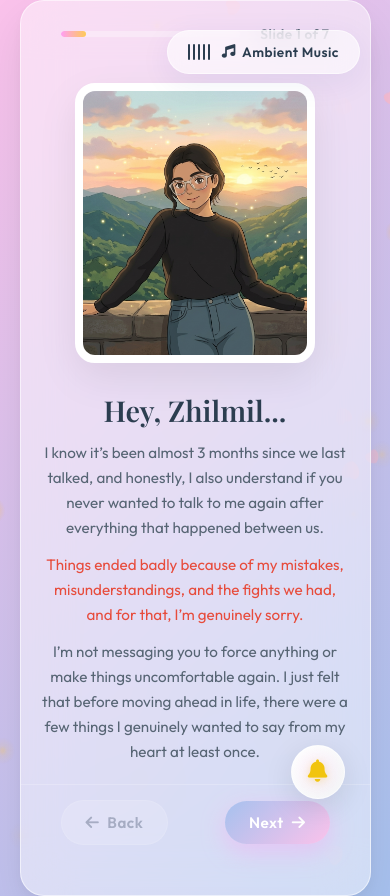
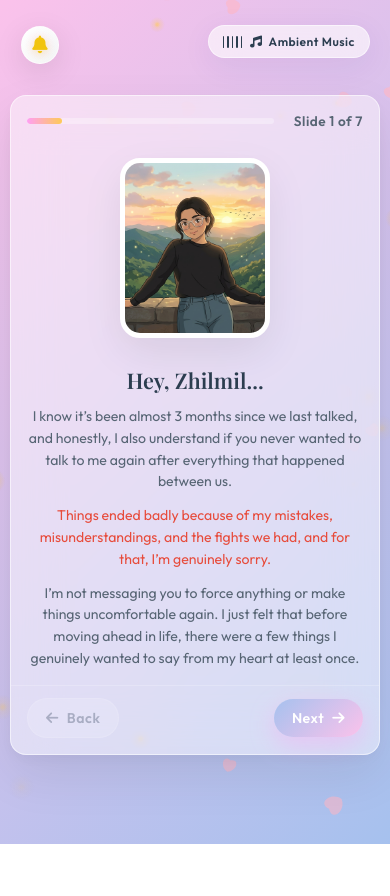
Before and after one commit to bilbobaggins7/ZHILMILs-Sorry, a plain HTML site: page index.html in a window 390 px wide. After the commit the page ends 844 px from the top, so only its background shows below. Drawn offline with nearby package versions, Linux system fonts and the light colour scheme; a web font is replaced by a local one.

Commit message:
fix: resolve mobile layout collapsing bug and ensure full responsive viewports for all slides

```diff
--- a/style.css
+++ b/style.css
@@ -703,52 +703,232 @@ body {
    Responsive Design
    ========================================================================== */
 @media (max-width: 900px) {
+  body {
+    overflow-y: auto;
+    overflow-x: hidden;
+    height: auto;
+    min-height: 100vh;
+    padding: 100px 15px 40px; /* Leave space for top fixed widgets */
+    display: flex;
+    flex-direction: column;
+    justify-content: flex-start;
+    align-items: center;
+  }
+
+  /* Audio container & Magic Bell repositioning and size matching */
+  .audio-container {
+    top: 25px;
+    right: 20px;
+    padding: 8px 14px;
+    border-radius: 30px;
+    gap: 8px;
+  }
+
+  .audio-text {
+    font-size: 0.75rem;
+  }
+
+  .sound-wave {
+    height: 12px;
+  }
+
+  .sound-wave .stroke {
+    width: 1.5px;
+  }
+
+  .magic-bell-container {
+    top: 25px;
+    left: 20px;
+    bottom: auto;
+    right: auto;
+    width: 40px;
+    height: 40px;
+  }
+
+  .bell-wrapper {
+    width: 38px;
+    height: 38px;
+  }
+
+  .bell-icon {
+    font-size: 1.1rem;
+  }
+
+  .bell-tooltip {
+    bottom: auto;
+    top: 50px;
+    left: 0;
+  }
+
+  /* Fix collapsing Slides Wrapper height bug on mobile */
   .showcase-container {
+    width: 100%;
+    max-width: 580px;
     height: auto;
-    min-height: 550px;
-    padding-bottom: 20px;
+    min-height: unset;
+    border-radius: 20px;
+    margin: 0 auto;
   }
+
+  .showcase-header {
+    padding: 20px 24px 10px;
+  }
+
+  .slides-wrapper {
+    display: block;
+    height: auto;
+    overflow: visible;
+    flex: none;
+  }
+
   .slide {
     position: relative;
     display: none;
     height: auto;
-    padding: 20px;
+    padding: 15px 24px 20px;
+    transform: none !important; /* Disable scale animations that distort container size */
+    transition: opacity 0.5s ease;
   }
+
   .slide.active {
     display: block;
   }
+
   .slide-content {
     grid-template-columns: 1fr;
     gap: 20px;
     text-align: center;
+    align-items: flex-start;
   }
+
   .image-section {
-    height: 300px;
+    height: auto;
+    padding: 10px 0;
   }
+
   .image-frame {
-    height: 280px;
-    max-width: 240px;
+    height: 220px;
+    max-width: 190px;
+    border-width: 5px;
   }
+
   .text-section {
     padding-right: 0;
   }
+
   .slide-title {
-    font-size: 1.8rem;
+    font-size: 1.55rem;
     margin-bottom: 12px;
   }
+
   .slide-text {
+    font-size: 0.94rem;
+    line-height: 1.55;
+    gap: 12px;
+  }
+
+  .highlight-quote {
+    font-size: 1.12rem;
+    padding-left: 10px;
+  }
+
+  .meadow-backdrop-container {
+    height: 220px;
+    max-width: 190px;
+    border-width: 5px;
+  }
+
+  .together-frame-container {
+    width: 100%;
+    max-width: 320px;
+    height: 200px;
+    border-width: 5px;
+  }
+
+  .together-title {
+    font-size: 1.6rem;
+    margin-top: 5px;
+  }
+
+  .together-subtitle {
     font-size: 0.95rem;
+  }
+
+  .final-story-text {
+    gap: 8px;
+    padding: 0 10px;
+  }
+
+  .final-quote {
+    font-size: 0.98rem;
+    padding: 8px 16px;
+  }
+
+  .final-narrative {
+    font-size: 0.88rem;
+  }
+
+  .final-thanks {
+    font-size: 0.86rem;
+  }
+
+  .final-closing {
+    font-size: 1.05rem;
+    margin-top: 4px;
+  }
+
+  .showcase-footer {
+    padding: 15px 24px 20px;
+  }
+
+  .nav-btn {
+    padding: 10px 18px;
+    font-size: 0.88rem;
+  }
+}
+
+@media (max-width: 480px) {
+  body {
+    padding: 95px 10px 30px;
+  }
+
+  .showcase-container {
+    border-radius: 16px;
+  }
+
+  .showcase-header {
+    padding: 16px 16px 8px;
+  }
+
+  .slide {
+    padding: 10px 16px 15px;
+  }
+
+  .image-frame {
+    height: 180px;
+    max-width: 150px;
+  }
+
+  .meadow-backdrop-container {
+    height: 180px;
+    max-width: 150px;
+  }
+
+  .together-frame-container {
+    max-width: 260px;
+    height: 160px;
+  }
+
+  .slide-title {
+    font-size: 1.35rem;
+  }
+
+  .slide-text {
+    font-size: 0.88rem;
     gap: 10px;
   }
-  .together-frame-container {
-    width: 100%;
-    max-width: 400px;
-    height: 250px;
-  }
-  .together-title {
-    font-size: 1.8rem;
-  }
-  .together-subtitle {
-    font-size: 1rem;
+
+  .showcase-footer {
+    padding: 12px 16px 16px;
   }
 }
```
